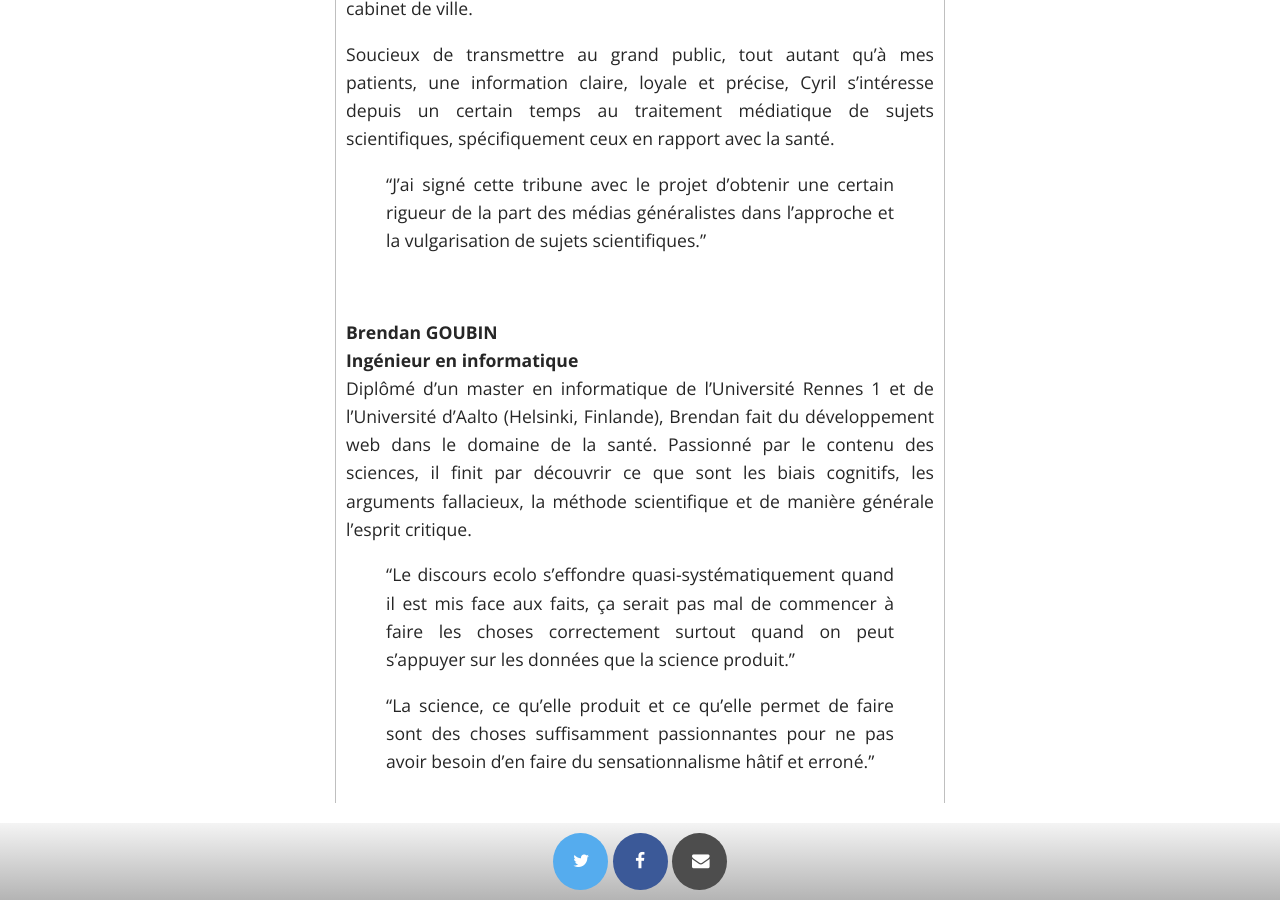
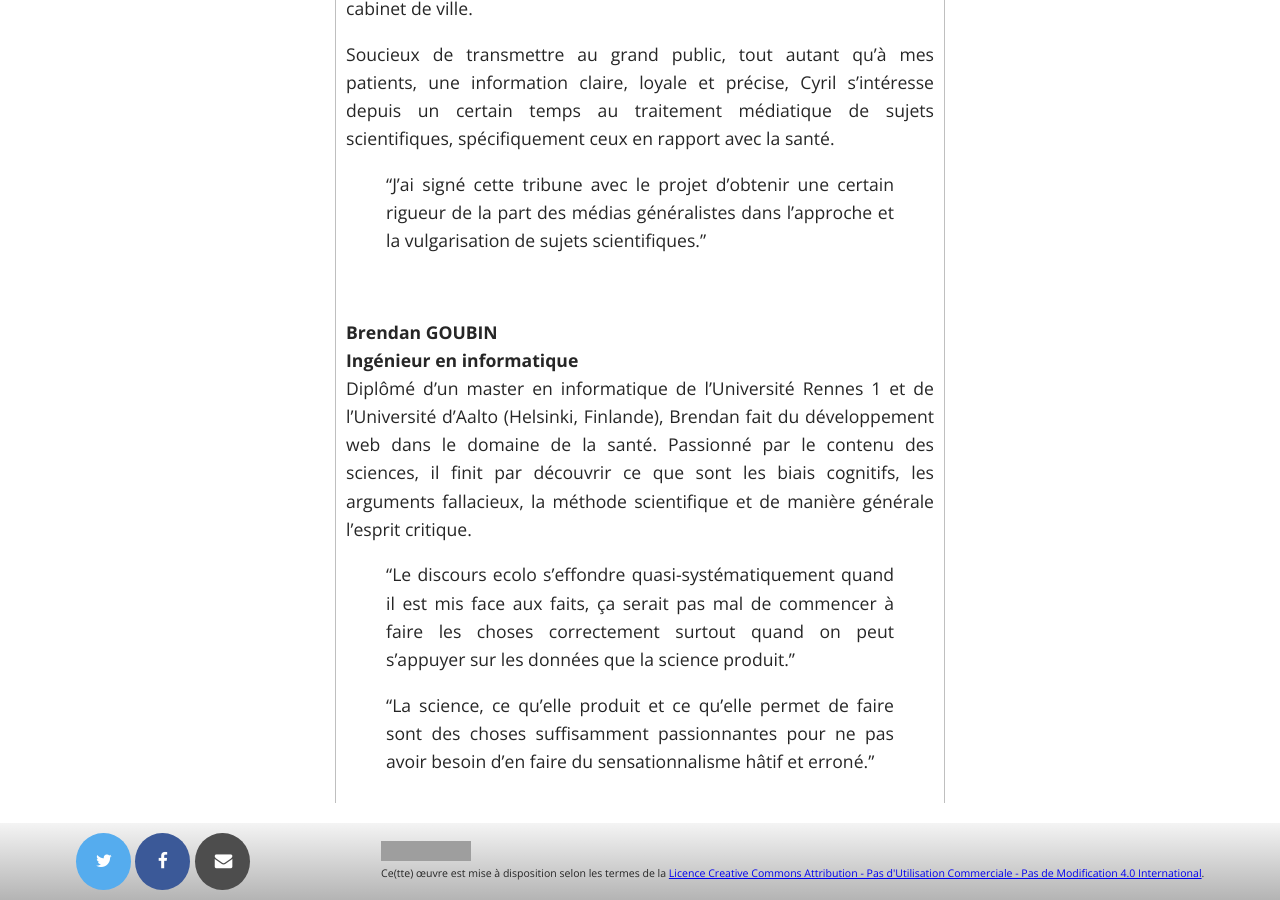
Before and after one commit to nofakescience/nofakescience.github.io, a Jekyll site: the page built from pages/members.md, in a window 1280 px wide and 900 px high, scrolled down 12719 px. Built offline with Jekyll 4.4.1, drawn with Linux system fonts in a browser that asks for light colours; nearby versions of some CDN libraries; some web fonts are replaced; comment, search, counter and statistics services are not loaded; grey boxes are pictures that could not be loaded.

Commit message:
add licence

```diff
--- a/_includes/footer.html
+++ b/_includes/footer.html
@@ -4,4 +4,11 @@
 		<a target="_blank" href="http://facebook.com/{{ site.facebook.username }}"><i class="fa fa-facebook"></i></a>
 		<a target="_blank" href="mailto:{{ site.email }}"><i class="fa fa-envelope"></i></a>
 	</div>
+	<div id="legal">
+		<a rel="license" href="http://creativecommons.org/licenses/by-nc-nd/4.0/">
+			<img alt="Licence Creative Commons" style="border-width:0" src="https://i.creativecommons.org/l/by-nc-nd/4.0/88x31.png" />
+		</a>
+		<br />
+		Ce(tte) œuvre est mise à disposition selon les termes de la <a rel="license" href="http://creativecommons.org/licenses/by-nc-nd/4.0/">Licence Creative Commons Attribution - Pas d&#39;Utilisation Commerciale - Pas de Modification 4.0 International</a>.
+	</div>
 </footer>
--- a/_sass/_footer.scss
+++ b/_sass/_footer.scss
@@ -17,5 +17,7 @@
 
 	div#socialmedias {}
 
-	div#legal {}
+	div#legal {
+		font-size: 0.6em;
+	}
 }
```
Also changed, not shown: README.md, 1 other file.
